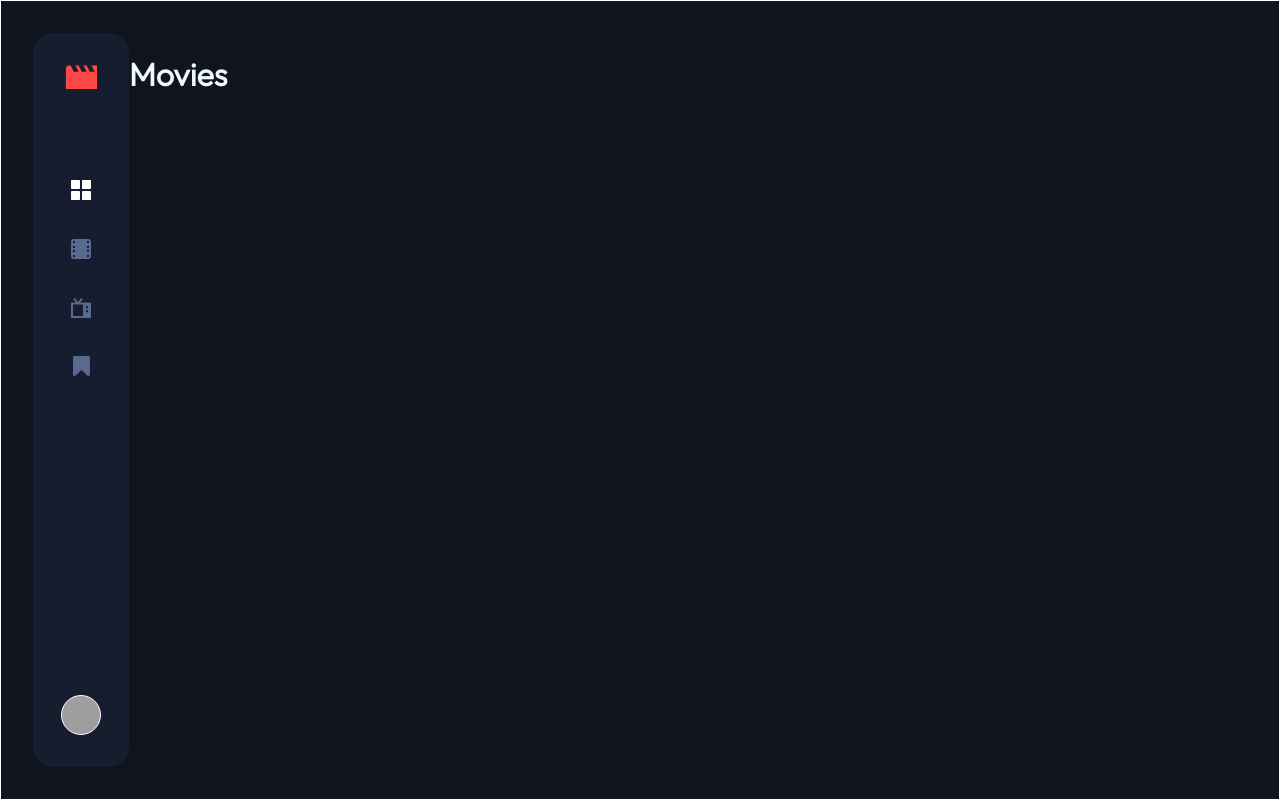
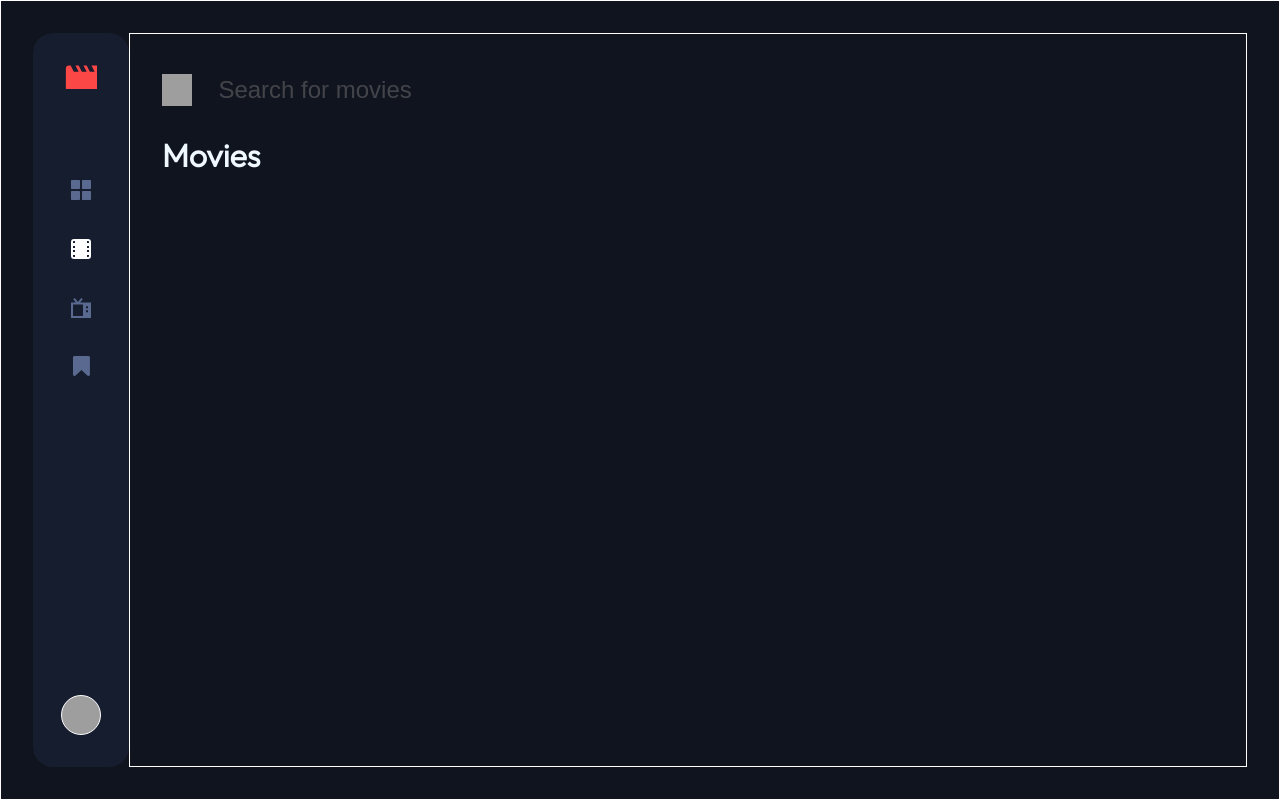
Before and after one commit to AmaliTech-Training-Academy/entertainment-web-app, a React (Create React App) app: page /movies in a window 1280 px wide. Built offline with nearby package versions, Linux system fonts and the light colour scheme; grey boxes are pictures that could not be loaded.

Commit message:
Restarted project with react- typescript

```diff
--- a/src/Components/Hero.tsx
+++ b/src/Components/Hero.tsx
@@ -18,11 +18,11 @@ const Hero = () => {
                                 <svg width="12" height="14" xmlns="http://www.w3.org/2000/svg"><path d="m10.518.75.399 12.214-5.084-4.24-4.535 4.426L.75 1.036l9.768-.285Z" stroke="#FFF" stroke-width="1.5" fill="none"/></svg>
                                 </div>
                                 <div className="image">
-                                    <img src={item.thumbnail.trending?.large} />
+                                    <img src={item.thumbnail.trending?.large} alt = ''/>
                                 </div>
                                 <div className="item-info">
                                     <div className="about">
-                                        {item.year} <div className="oval"></div> <img src={item.logo} /> {item.category} <div className="oval"></div> {item.rating}
+                                        {item.year} <div className="oval"></div> <img src={item.logo} alt = ''/> {item.category} <div className="oval"></div> {item.rating}
                                     </div>
                                     <h1 className="item-title">
                                     {item.title}
--- a/src/Components/Input.css
+++ b/src/Components/Input.css
@@ -3,6 +3,7 @@ form{
     height: 3rem;
     display: flex;
     align-items: center;
+
 
 }
 
--- a/src/Components/Input.tsx
+++ b/src/Components/Input.tsx
@@ -4,7 +4,7 @@ const Input = () => {
     return (
         <form>
             <div className='search'></div>
-            <input type="text" placeholder="Search for movies or TV series"/>
+            <input type="text" placeholder="Search for movies "/>
         </form>
     )
 }
--- a/src/Components/Nav.css
+++ b/src/Components/Nav.css
@@ -46,7 +46,7 @@ nav .nav-items a{
     cursor: pointer;
 }
 
-.nav-items ul .home a svg{
+.nav-items ul .movies a svg{
     fill: #ffffff;
 }
 
--- /dev/null
+++ b/src/Pages/Movies/Content.css
@@ -0,0 +1,3 @@
+.content{
+    border: 1px solid white;
+}
--- a/src/Pages/Movies/Content.tsx
+++ b/src/Pages/Movies/Content.tsx
@@ -1,11 +1,14 @@
+import Input from '../../Components/Input';
 import './Content.css'
-import Hero from '../../Components/Hero';
+
+
 
 
 const Content = () =>{
     return (
         <div className="content">
-            <Hero/>
+            <Input/>
+            <h1>Movies</h1>
         </div>
     )
 }
--- a/src/Pages/Movies/Movies.css
+++ b/src/Pages/Movies/Movies.css
@@ -2,6 +2,6 @@ main{
     border: 1px solid white;
     color: aliceblue;
     padding: 2rem;
-    height: 100vh;
+    /* height: 100vh; */
     display: flex;
 }
--- a/src/Pages/Movies/Movies.tsx
+++ b/src/Pages/Movies/Movies.tsx
@@ -1,11 +1,13 @@
 import Navbar from "../../Components/Nav";
 import './Movies.css'
+import Content from "./Content";
 
 const Movies = () => {
     return(
 <main>
     <Navbar/>
-    <h1>Movies</h1>
+    <Content/>
+
 </main>
     )
 }
```
